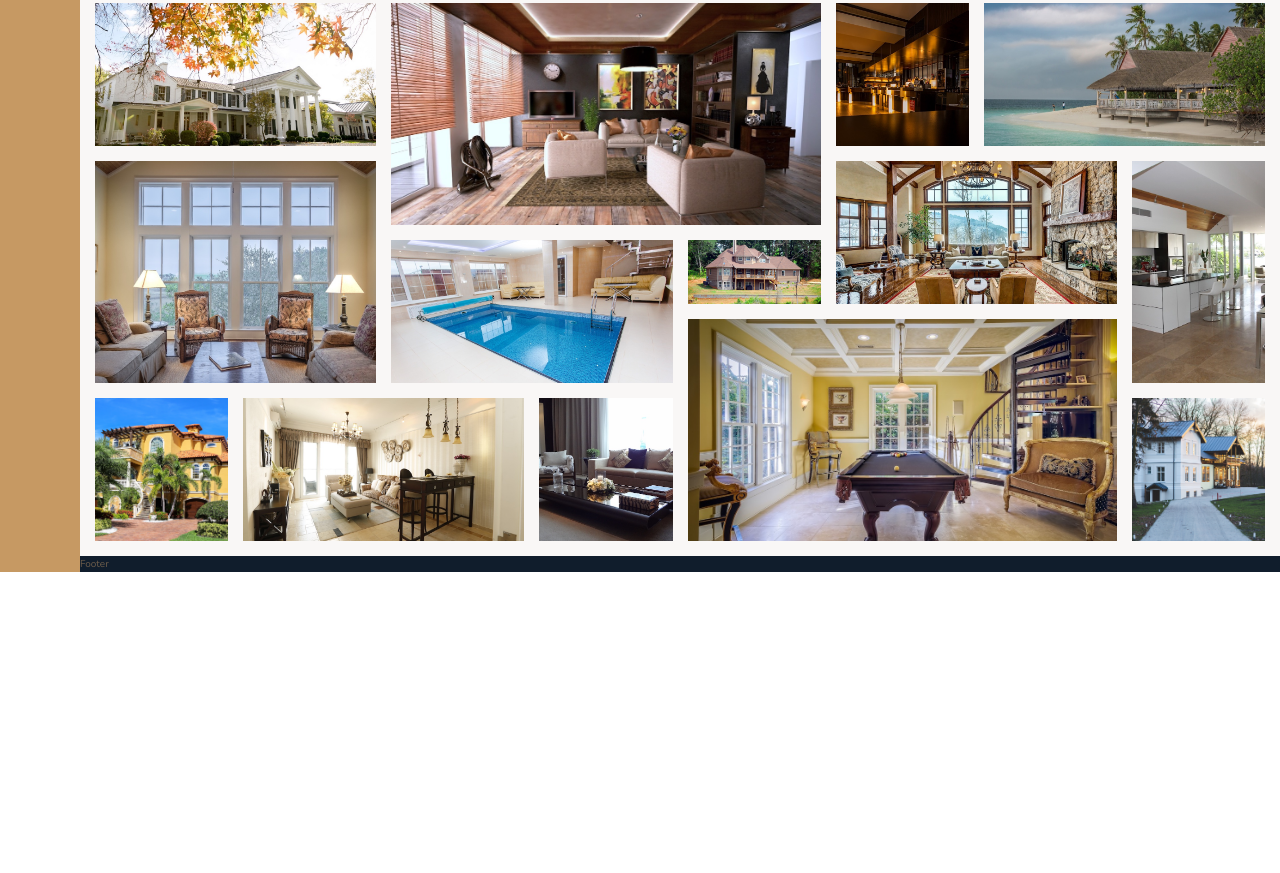
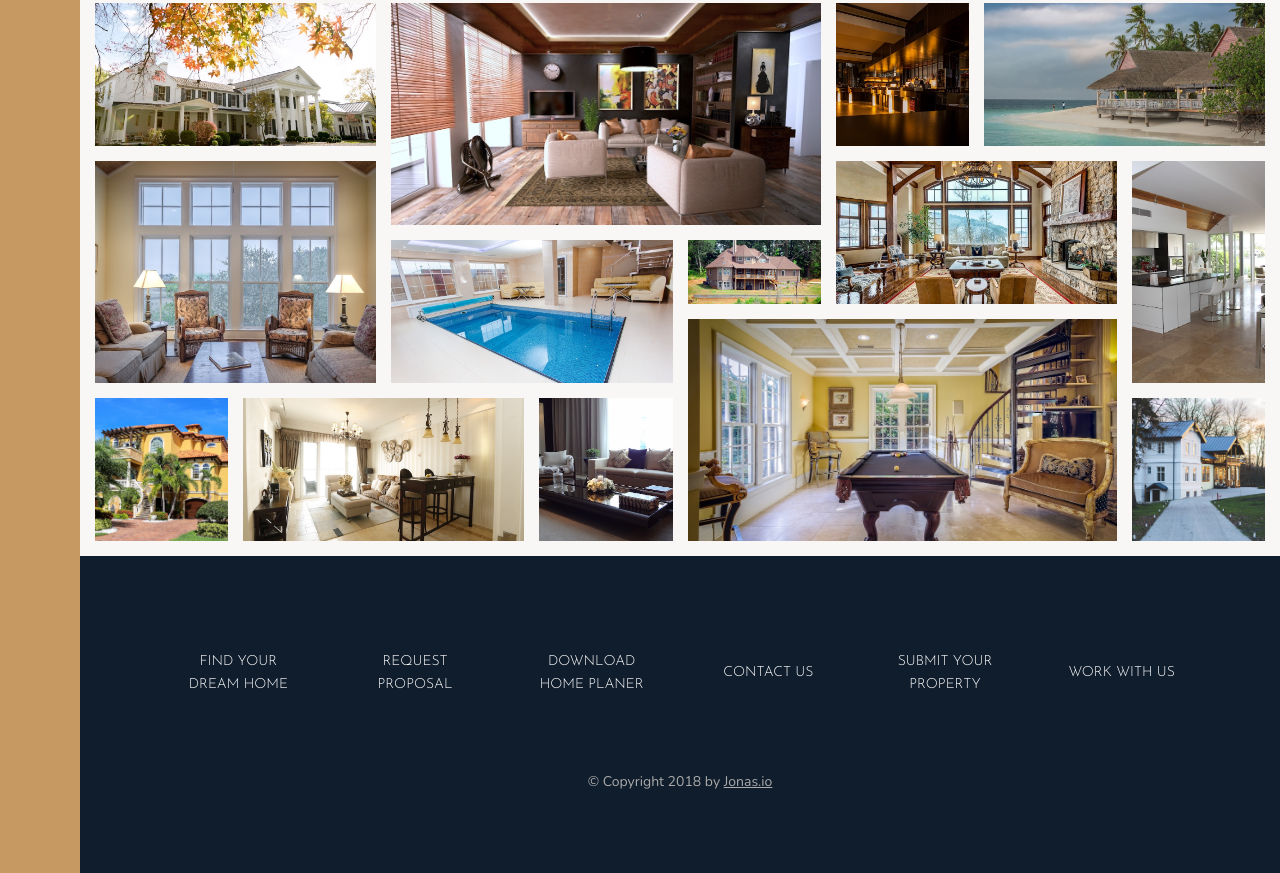
Before and after one commit to erichodges/css_study3, a website: page index.html in a window 1280 px wide. Shown: the part 3084-3957 px from the top of the page. Before the commit the page ends 3656 px from the top, so only its background shows below. Drawn offline with nearby package versions, Linux system fonts and the light colour scheme.

Commit message:
added footer content

```diff
--- a/index.html
+++ b/index.html
@@ -328,7 +328,27 @@
         </section>
 
         <footer class="footer">
-            Footer
+            <ul class="nav">
+              <li class="nav__item"><a href="#" class="nav__link">Find your dream home</a></li>
+              <li class="nav__item">
+                <a href="#" class="nav__link">Request proposal</a>
+              </li>
+              <li class="nav__item">
+                <a href="#" class="nav__link">Download home planer</a>
+              </li>
+              <li class="nav__item">
+                <a href="#" class="nav__link">Contact Us</a>
+              </li>
+              <li class="nav__item">
+                <a href="#" class="nav__link">Submit your property</a>
+              </li>
+              <li class="nav__item">
+                <a href="#" class="nav__link">Work with us</a>
+              </li>
+            </ul>
+            <p class="copyright">
+              &copy; Copyright 2018 by <a href="jonas.io" class="copyright">Jonas.io</a>
+            </p>
         </footer>
     </body>
 </html>
--- a/sass/_footer.scss
+++ b/sass/_footer.scss
@@ -1,4 +1,44 @@
 .footer {
   background-color: $color-secondary;
   grid-column: full-start / full-end;
+  padding: 8rem;
 }
+
+.nav {
+  list-style: none;
+
+  display: grid;
+  grid-template-columns: repeat(auto-fit, minmax(15rem, 1fr));
+  grid-gap: 2rem;
+  align-items: center;
+
+  &__link:link,
+  &__link:visited {
+    font-size: 1.4rem;
+    color: #fff;
+    text-decoration: none;
+    font-family: $font-display;
+    text-transform: uppercase;
+    text-align: center;
+    padding: 1.5rem;
+    display: block;
+    transition: all .1s;
+
+  }
+
+  &__link:hover,
+  &__link:active {
+    background-color: rgba(#fff, .05);
+    transform: translateY(-3px);
+  }
+}
+
+.copyright {
+  font-size: 1.4rem;
+  color: $color-grey-light-2;
+  margin-top: 6rem;
+  margin-right: auto;
+  margin-left: auto;
+  text-align: center;
+  width: 70%;
+}
```
Also changed, not shown: css/style.css.
